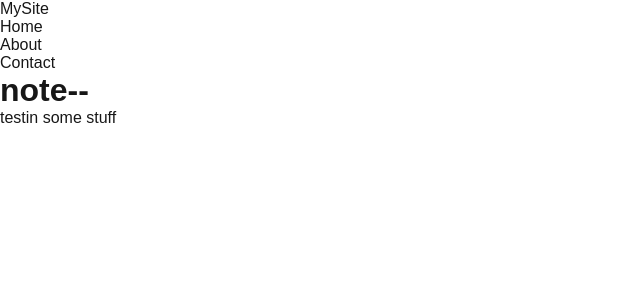
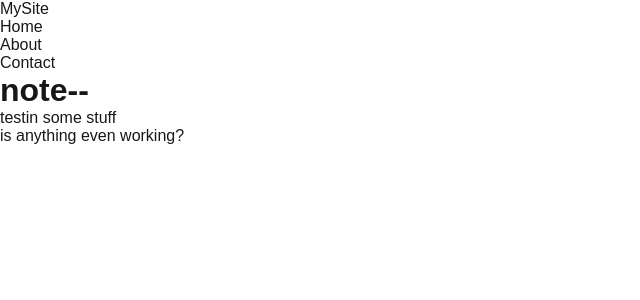
Before and after one commit to Johnson-Berisha/noteworthy, a Next.js app: page / in a window 1280 px wide. Shown: the top 300 px of the page, without its empty margins (0-640 px from the left). Built offline with nearby package versions, Linux system fonts and the light colour scheme.

Commit message:
i dont know

```diff
--- a/src/app/page.tsx
+++ b/src/app/page.tsx
@@ -5,6 +5,7 @@ export default function Home() {
     <div>
       <h1>note--</h1>
       <p>testin some stuff</p>
+      <span>is anything even working?</span>
     </div>
   );
 }
```
